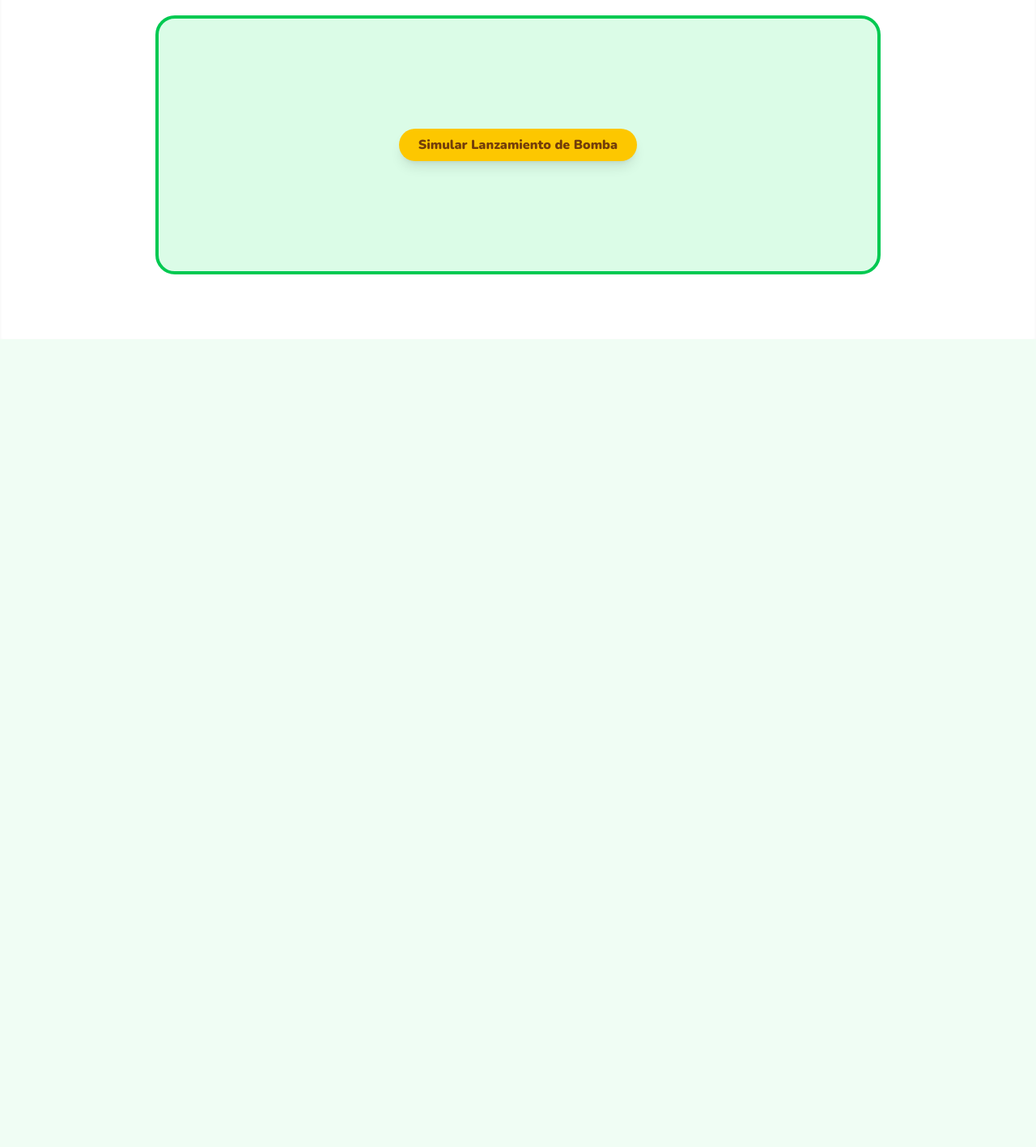
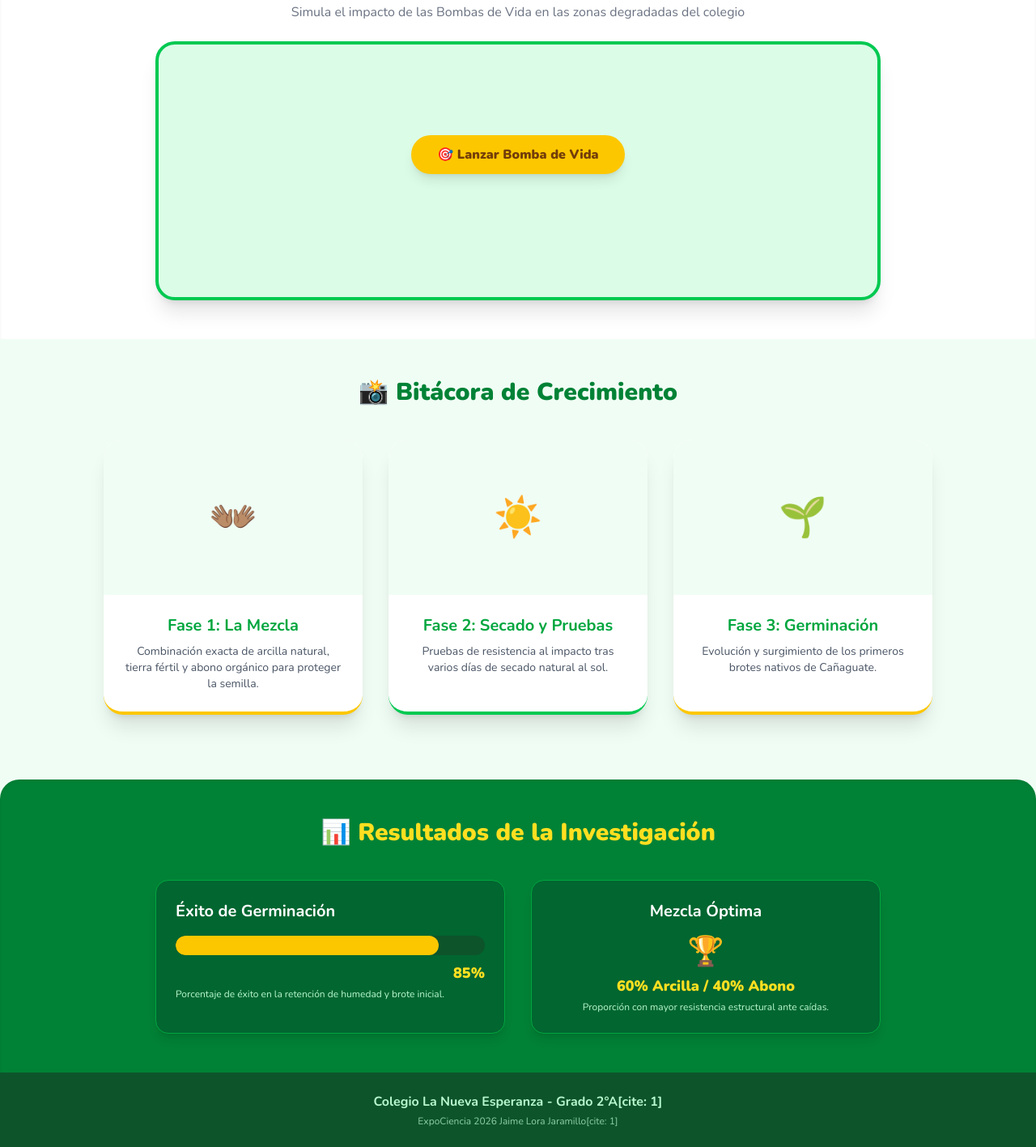
Before and after one commit to 2D-r/Guardianesdelca-aguate, a website: page index.html in a window 1280 px wide. Shown: the part 453-1870 px from the top of the page at 81% size. Before the commit the page ends 872 px from the top, so only its background shows below. Drawn offline with nearby package versions, Linux system fonts and the light colour scheme; files that its build step writes are made by us from their sources.

Commit message:
Actualización del contenido y estructura de index.html para mejorar la presentación del proyecto y agregar secciones informativas.

```diff
--- a/index.html
+++ b/index.html
@@ -4,7 +4,7 @@
     <meta charset="UTF-8">
     <meta name="viewport" content="width=device-width, initial-scale=1.0">
     <title>Guardianes del Cañaguate - 2°A</title>
-    <!-- Ruta actualizada a tu carpeta css en la raíz -->
+    <!-- Hoja de estilos procesada por Tailwind CSS -->
     <link href="./css/styles.css" rel="stylesheet">
     <link href="https://fonts.googleapis.com/css2?family=Nunito:wght@400;700;900&display=swap" rel="stylesheet">
     <style>
@@ -13,6 +13,7 @@
 </head>
 <body class="text-gray-800">
 
+    <!-- Navegación -->
     <nav class="bg-green-600 p-4 text-white shadow-lg sticky top-0 z-50">
         <div class="container mx-auto flex justify-between items-center">
             <h1 class="text-2xl font-black tracking-wider">🌱 ExpoCiencia 2°A</h1>
@@ -24,30 +25,98 @@
         </div>
     </nav>
 
+    <!-- Header / Hero Section -->
     <header class="container mx-auto text-center py-16 px-4">
         <h2 class="text-4xl md:text-6xl font-black text-green-700 mb-4">
-            ¡Salvemos nuestro suelo con <span class="text-yellow-400">Cañaguates</span>!
+            ¡Salvemos nuestro suelo con <span class="text-yellow-500">Cañaguates</span>!
         </h2>
         <p class="text-xl md:text-2xl text-gray-600 font-bold max-w-3xl mx-auto mb-8">
-            Las Bombas de Vida del grado 2°A para restaurar el Colegio La Nueva Esperanza.
-            ¡Conviértete en un Guardián del Cañaguate!
+            Proyecto STEM+ del Colegio La Nueva Esperanza. Las Bombas de Vida creadas por el grado 2°A para reforestar nuestra región[cite: 1].
         </p>
     </header>
 
+    <!-- Mapa Interactivo -->
     <section id="mapa" class="bg-white py-12 px-4 shadow-inner">
-        <div class="container mx-auto text-center mb-8">
+        <div class="container mx-auto text-center">
             <h3 class="text-3xl font-black text-green-600">🗺️ Mapa de Lanzamiento</h3>
-            <div class="relative bg-green-100 rounded-3xl border-4 border-green-500 p-8 max-w-4xl mx-auto h-80 flex items-center justify-center mt-6">
-                <!-- Se activará con JavaScript -->
-                <button id="btn-lanzar" class="bg-yellow-400 hover:bg-yellow-500 text-yellow-900 font-black py-2 px-6 rounded-full shadow-lg z-10 relative">
-                    Simular Lanzamiento de Bomba
+            <p class="text-gray-500 mt-2">Simula el impacto de las Bombas de Vida en las zonas degradadas del colegio</p>
+
+            <div class="relative bg-green-100 rounded-3xl border-4 border-green-500 p-8 max-w-4xl mx-auto h-80 flex flex-col items-center justify-center mt-6 shadow-xl overflow-hidden">
+                <button id="btn-lanzar" class="bg-yellow-400 hover:bg-yellow-500 text-yellow-900 font-black py-3 px-8 rounded-full shadow-lg z-10 transition transform hover:scale-105 cursor-pointer">
+                    🎯 Lanzar Bomba de Vida
                 </button>
-                <div id="marcador-zona" class="hidden absolute top-1/4 left-1/4 bg-[#78350f] w-8 h-8 rounded-full animate-bounce shadow-lg border-2 border-white"></div>
+                <div id="marcador-zona" class="hidden absolute top-1/3 left-1/4 bg-[#78350f] w-8 h-8 rounded-full animate-bounce shadow-2xl border-2 border-white flex items-center justify-center text-xs text-white font-bold">🌱</div>
+                <p id="mensaje-lanzamiento" class="mt-4 font-bold text-green-800 text-sm h-6"></p>
             </div>
         </div>
     </section>
 
-    <!-- Ruta a tu script en la carpeta js -->
+    <!-- Bitácora Fotográfica -->
+    <section id="crecimiento" class="py-12 px-4">
+        <div class="container mx-auto">
+            <h3 class="text-3xl font-black text-center text-green-700 mb-10">📸 Bitácora de Crecimiento</h3>
+            <div class="grid grid-cols-1 md:grid-cols-3 gap-8 max-w-5xl mx-auto">
+
+                <div class="bg-white rounded-3xl shadow-xl overflow-hidden border-b-4 border-yellow-400">
+                    <div class="bg-green-50 h-48 flex items-center justify-center text-5xl">👐🏽</div>
+                    <div class="p-6 text-center">
+                        <h4 class="text-xl font-bold text-green-600 mb-2">Fase 1: La Mezcla</h4>
+                        <p class="text-gray-600 text-sm">Combinación exacta de arcilla natural, tierra fértil y abono orgánico para proteger la semilla.</p>
+                    </div>
+                </div>
+
+                <div class="bg-white rounded-3xl shadow-xl overflow-hidden border-b-4 border-green-500">
+                    <div class="bg-green-50 h-48 flex items-center justify-center text-5xl">☀️</div>
+                    <div class="p-6 text-center">
+                        <h4 class="text-xl font-bold text-green-600 mb-2">Fase 2: Secado y Pruebas</h4>
+                        <p class="text-gray-600 text-sm">Pruebas de resistencia al impacto tras varios días de secado natural al sol.</p>
+                    </div>
+                </div>
+
+                <div class="bg-white rounded-3xl shadow-xl overflow-hidden border-b-4 border-yellow-400">
+                    <div class="bg-green-50 h-48 flex items-center justify-center text-5xl">🌱</div>
+                    <div class="p-6 text-center">
+                        <h4 class="text-xl font-bold text-green-600 mb-2">Fase 3: Germinación</h4>
+                        <p class="text-gray-600 text-sm">Evolución y surgimiento de los primeros brotes nativos de Cañaguate.</p>
+                    </div>
+                </div>
+
+            </div>
+        </div>
+    </section>
+
+    <!-- Resultados y Matemáticas -->
+    <section id="datos" class="bg-green-700 text-white py-12 px-4 shadow-inner rounded-t-3xl mt-8">
+        <div class="container mx-auto max-w-4xl">
+            <h3 class="text-3xl font-black text-center mb-10 text-yellow-300">📊 Resultados de la Investigación</h3>
+
+            <div class="grid grid-cols-1 md:grid-cols-2 gap-8">
+                <div class="bg-green-800 p-6 rounded-2xl shadow-lg border border-green-600">
+                    <h4 class="text-xl font-bold mb-4">Éxito de Germinación</h4>
+                    <div class="w-full bg-green-900 rounded-full h-6 mb-2 overflow-hidden">
+                        <div class="bg-yellow-400 h-6 rounded-full transition-all duration-1000" style="width: 85%"></div>
+                    </div>
+                    <p class="text-right font-black text-yellow-300 text-lg">85%</p>
+                    <p class="text-xs mt-1 text-green-200">Porcentaje de éxito en la retención de humedad y brote inicial.</p>
+                </div>
+
+                <div class="bg-green-800 p-6 rounded-2xl shadow-lg text-center border border-green-600 flex flex-col justify-center">
+                    <h4 class="text-xl font-bold mb-2">Mezcla Óptima</h4>
+                    <div class="text-4xl my-2">🏆</div>
+                    <p class="font-black text-yellow-300 text-lg">60% Arcilla / 40% Abono</p>
+                    <p class="text-xs mt-1 text-green-200">Proporción con mayor resistencia estructural ante caídas.</p>
+                </div>
+            </div>
+        </div>
+    </section>
+
+    <!-- Footer -->
+    <footer class="bg-green-900 text-center py-6 text-green-200">
+        <p class="font-bold text-md">Colegio La Nueva Esperanza - Grado 2°A[cite: 1]</p>
+        <p class="text-xs mt-1 opacity-75">ExpoCiencia 2026 Jaime Lora Jaramillo[cite: 1]</p>
+    </footer>
+
+    <!-- Script de Interactividad -->
     <script src="./js/main.js"></script>
 </body>
 </html>
```
